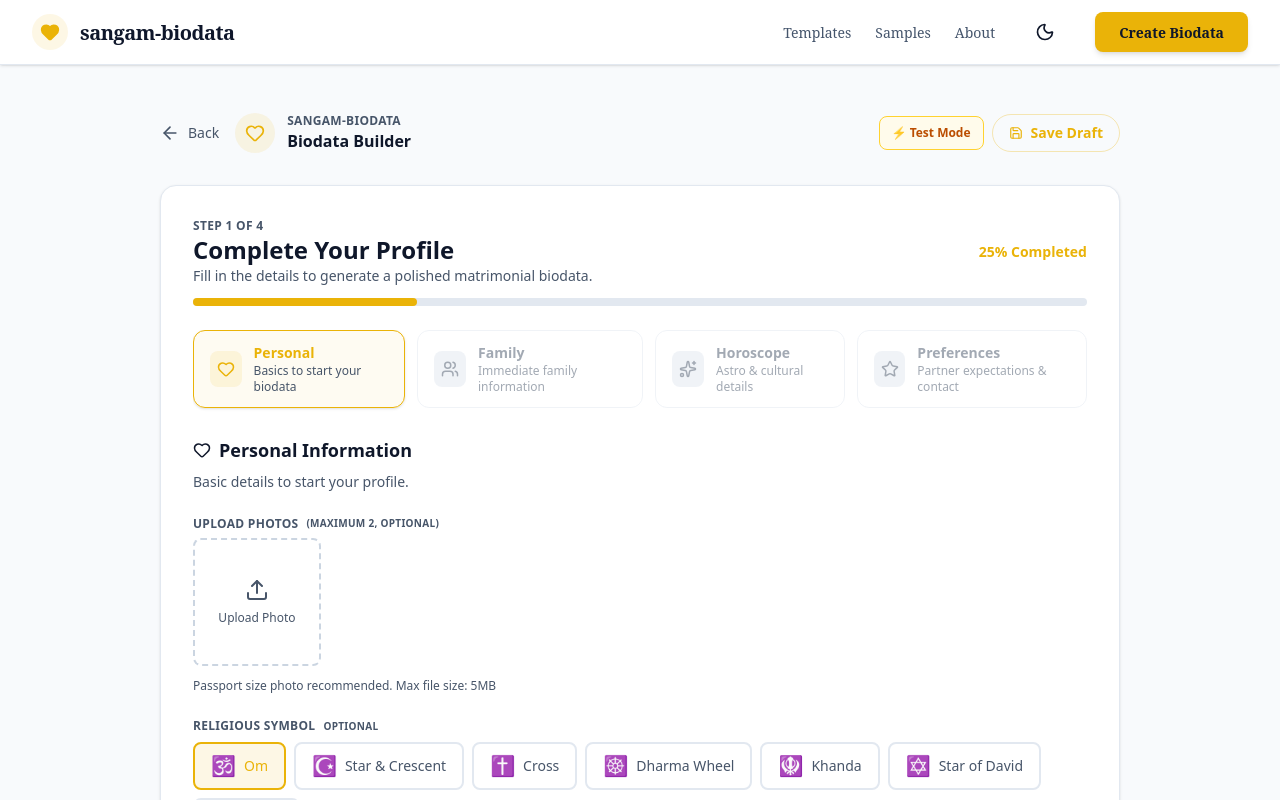
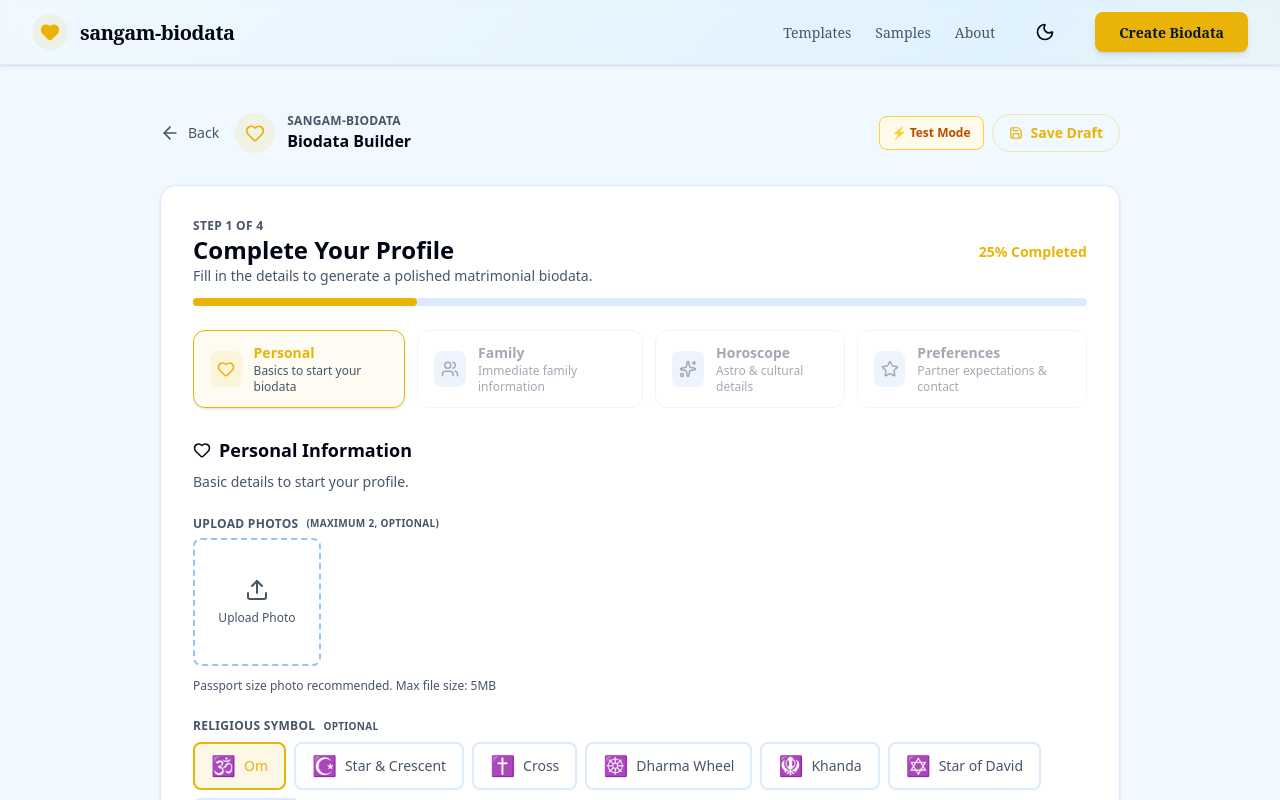
Before and after one commit to yogeshu/sangam-biodata, a Next.js app in the folder vivahbiodata/: page /create in a window 1280 px wide. Shown: the top 800 px of the page. Built offline with nearby package versions, Linux system fonts and the light colour scheme.

Commit message:
feat: update UI components with new color scheme and styles for improved accessibility and aesthetics

```diff
--- a/vivahbiodata/app/faq/page.tsx
+++ b/vivahbiodata/app/faq/page.tsx
@@ -161,6 +161,7 @@ export default function FAQPage() {
           q: 'Can I use sangam-biodata for commercial purposes?',
           a: 'sangam-biodata is designed for personal use. If you\'re a matchmaker or business interested in using our service commercially, please contact us for partnership opportunities.',
         },
+      ],
     },
   ];
 
@@ -261,7 +262,7 @@ export default function FAQPage() {
                       >
                         <button
                           onClick={() => toggleQuestion(currentIndex)}
-                          className="w-full flex items-center justify-between gap-4 p-4 text-left hover:bg-background-light transition"
+                          className="w-full flex items-center justify-between gap-4 p-4 text-left hover:bg-white/50 dark:hover:bg-midnight-accent/50 transition"
                         >
                           <span className="font-semibold text-text-main text-sm md:text-base">
                             {faq.q}
@@ -273,7 +274,7 @@ export default function FAQPage() {
                           )}
                         </button>
                         {isOpen && (
-                          <div className="px-4 pb-4 text-sm md:text-base text-text-muted leading-relaxed border-t border-border-soft bg-background-light/50 pt-4">
+                          <div className="px-4 pb-4 text-sm md:text-base text-text-muted leading-relaxed border-t border-border-soft bg-white/50 dark:bg-midnight-accent/30 pt-4">
                             {faq.a}
                           </div>
                         )}
--- a/vivahbiodata/app/globals.css
+++ b/vivahbiodata/app/globals.css
@@ -1,40 +1,64 @@
 @import "tailwindcss";
 /* disabled es */
 @theme global {
-  /* 1. Your Custom Colors - Royal Midnight Theme */
+  /* 1. Your Custom Colors - Warm Sky & Deep Night Theme */
   --color-primary: #EAB308;
   --color-primary-dark: #CA8A04;
 
-  --color-background-light: #F8FAFC;
-  --color-background-dark: #0F172A;
+  /* Light theme: Warm sky blue with subtle gradient */
+  --color-background-light: #F0F9FF;
+  --color-background-light-alt: #FFFBEB;
+  --color-background-dark: #0A1628;
+  --color-background-dark-alt: #0F1D35;
 
-  --color-text-main: #0F172A;
+  --color-text-main: #020617;
   --color-text-muted: #475569;
 
-  --color-border-soft: #E2E8F0;
-  --color-border-strong: #CBD5E1;
+  --color-border-soft: #DBEAFE;
+  --color-border-strong: #93C5FD;
 
   /* 2. Your Fonts */
   --font-display: "Noto Serif", serif;
   --font-body: "Noto Sans", sans-serif;
 }
 
-/* 3. Global Reset */
+/* 3. Global Reset with Gradient Background */
 body {
-  background-color: var(--color-background-light);
+  background: linear-gradient(135deg, var(--color-background-light) 0%, #E0F2FE 50%, var(--color-background-light-alt) 100%);
+  background-attachment: fixed;
   color: var(--color-text-main);
   font-family: var(--font-display);
+  min-height: 100vh;
 }
 
-/* 4. Dark Mode Overrides */
+/* 4. Dark Mode Overrides - Rich Dark Blue with Premium Feel */
 .dark {
-  --color-text-main: #F8FAFC;
+  --color-text-main: #FFFFFF;
   --color-text-muted: #CBD5E1;
-  --color-border-soft: #334155;
-  --color-border-strong: #475569;
+  --color-border-soft: #1E3A5F;
+  --color-border-strong: #2E5A8F;
+  --color-background-light: #0F1D35;
 }
 
 .dark body {
-  background-color: var(--color-background-dark);
-  color: var(--color-text-main);
+  background: linear-gradient(135deg, #0A1628 0%, #0F1D35 50%, #1A2942 100%);
+  background-image:
+    radial-gradient(circle at 20% 20%, rgba(234, 179, 8, 0.05) 0%, transparent 50%),
+    radial-gradient(circle at 80% 80%, rgba(59, 130, 246, 0.05) 0%, transparent 50%),
+    repeating-linear-gradient(0deg, transparent, transparent 2px, rgba(255, 255, 255, 0.02) 2px, rgba(255, 255, 255, 0.02) 4px);
+  background-attachment: fixed;
+  color: #FFFFFF;
 }
+
+/* Override text colors in dark mode */
+.dark .text-text-main {
+  color: #FFFFFF !important;
+}
+
+.dark .text-text-muted {
+  color: #CBD5E1 !important;
+}
+
+.dark .text-primary {
+  color: #EAB308 !important;
+}
--- a/vivahbiodata/app/preview/page.tsx
+++ b/vivahbiodata/app/preview/page.tsx
@@ -394,7 +394,7 @@ function PreviewPageContent() {
               <button
                 onClick={handleDownloadImage}
                 disabled={isImageDownloading || !isConfirmed}
-                className="w-full flex items-center justify-center gap-2 px-4 py-3 bg-slate-900 text-white font-semibold rounded-lg hover:bg-slate-800 transition disabled:opacity-50 disabled:cursor-not-allowed"
+                className="w-full flex items-center justify-center gap-2 px-4 py-3 bg-midnight-accent text-white font-semibold rounded-lg hover:bg-midnight-accent/80 transition disabled:opacity-50 disabled:cursor-not-allowed"
               >
                 <Image size={18} />
                 {isImageDownloading ? "Generating Image..." : "Download Image"}
--- a/vivahbiodata/components/landing/Header.tsx
+++ b/vivahbiodata/components/landing/Header.tsx
@@ -35,7 +35,7 @@ const Header = () => {
   const isActive = (href: string) => pathname === href;
 
   return (
-    <div className="w-full border-b border-solid border-slate-200 dark:border-border-soft bg-white dark:bg-background-dark sticky top-0 z-50 transition-colors duration-300 shadow-sm">
+    <div className="w-full border-b border-solid border-border-soft dark:bg-background-dark/95 backdrop-blur-sm sticky top-0 z-50 transition-colors duration-300 shadow-sm">
       <div className="flex justify-center">
         <div className="flex w-full max-w-[1280px] items-center justify-between px-4 py-3 md:px-8">
 
@@ -44,7 +44,7 @@ const Header = () => {
             <div className="size-9 flex items-center justify-center rounded-full bg-primary/10 text-primary">
               <Heart size={20} fill="currentColor" />
             </div>
-            <h2 className="text-slate-900 dark:text-white text-xl font-bold leading-tight tracking-tight">
+            <h2 className="text-text-main text-xl font-bold leading-tight tracking-tight">
               sangam-biodata
             </h2>
           </Link>
@@ -59,7 +59,7 @@ const Header = () => {
                   className={`text-sm font-medium leading-normal transition-colors ${
                     isActive(item.href)
                       ? "text-primary font-semibold"
-                      : "text-slate-600 dark:text-slate-400 hover:text-primary"
+                      : "text-text-muted hover:text-primary"
                   }`}
                 >
                   {item.label}
@@ -111,7 +111,7 @@ const Header = () => {
 
       {/* Mobile Menu Dropdown */}
       {isMobileMenuOpen && (
-        <div className="md:hidden absolute top-full left-0 w-full bg-white dark:bg-background-dark border-b border-border-soft shadow-lg py-4 px-4 flex flex-col gap-4 animate-in slide-in-from-top-2">
+        <div className="md:hidden absolute top-full left-0 w-full bg-white/95 dark:bg-background-dark/95 backdrop-blur-sm border-b border-border-soft shadow-lg py-4 px-4 flex flex-col gap-4 animate-in slide-in-from-top-2">
           {navLinks.map((item) => (
             <Link
               key={item.label}
--- a/vivahbiodata/components/landing/Hero.tsx
+++ b/vivahbiodata/components/landing/Hero.tsx
@@ -25,7 +25,7 @@ const Hero = () => {
               <a href='/templates' className="flex min-w-[160px] cursor-pointer items-center justify-center rounded-lg h-12 px-8 bg-primary hover:bg-primary-dark transition-all shadow-lg shadow-primary/20 text-background-dark dark:text-background-dark text-base font-bold">
                 Create Biodata
               </a>
-              <a href='/samples' className="flex min-w-[160px] cursor-pointer items-center justify-center rounded-lg h-12 px-8 bg-white dark:bg-slate-800 border border-slate-300 dark:border-slate-600 text-slate-900 dark:text-white hover:bg-slate-50 dark:hover:bg-slate-700 transition-all text-base font-bold">
+              <a href='/samples' className="flex min-w-[160px] cursor-pointer items-center justify-center rounded-lg h-12 px-8  dark:bg-midnight-accent border border-border-soft text-text-main hover:bg-background-light dark:hover:bg-midnight-accent/80 transition-all text-base font-bold">
                 View Samples
               </a>
             </div>
--- a/vivahbiodata/components/landing/TemplateGallery.tsx
+++ b/vivahbiodata/components/landing/TemplateGallery.tsx
@@ -8,7 +8,7 @@ const TemplateGallery = () => {
   ];
 
   return (
-    <div className="w-full bg-slate-900 dark:bg-slate-800 py-16 transition-colors">
+    <div className="w-full bg-midnight-accent dark:bg-background-dark py-16 transition-colors">
       <div className="max-w-[960px] mx-auto px-4 md:px-10">
         <div className="flex flex-col md:flex-row justify-between items-end mb-10 gap-6">
           <div className="flex flex-col gap-4 max-w-[600px]">
@@ -19,7 +19,7 @@ const TemplateGallery = () => {
               Choose a design that reflects your personality and tradition. From classic auspicious reds to modern minimal styles.
             </p>
           </div>
-          <button className="flex items-center justify-center rounded-lg h-10 px-5 border border-gray-400 text-gray-300 hover:bg-white hover:text-slate-900 transition-colors text-sm font-bold w-fit whitespace-nowrap">
+          <button className="flex items-center justify-center rounded-lg h-10 px-5 border border-gray-400 text-gray-300 hover:bg-white hover:text-text-main transition-colors text-sm font-bold w-fit whitespace-nowrap">
             View all templates
           </button>
         </div>
--- a/vivahbiodata/components/ui/TemplatePreviewModal.tsx
+++ b/vivahbiodata/components/ui/TemplatePreviewModal.tsx
@@ -34,7 +34,7 @@ export default function TemplatePreviewModal({
     <div className="fixed inset-0 z-50 flex items-center justify-center bg-black/50 backdrop-blur-sm p-4">
       <div className="relative w-full max-w-6xl max-h-[90vh] bg-white rounded-2xl shadow-2xl overflow-hidden flex flex-col">
         {/* Header */}
-        <div className="flex items-center justify-between px-6 py-4 border-b border-border-soft bg-background-light">
+        <div className="flex items-center justify-between px-6 py-4 border-b border-border-soft bg-white dark:bg-midnight-accent">
           <div>
             <h2 className="text-2xl font-bold text-text-main flex items-center gap-3">
               {template.name}
@@ -123,7 +123,7 @@ export default function TemplatePreviewModal({
               )}
 
               {/* Template Details */}
-              <div className="bg-background-light rounded-lg p-4 space-y-3">
+              <div className="bg-white dark:bg-midnight-accent rounded-lg p-4 space-y-3 shadow-sm border border-border-soft">
                 <h3 className="font-semibold text-text-main">Template Features</h3>
                 <ul className="space-y-2 text-sm text-text-muted">
                   <li className="flex items-start gap-2">
--- a/vivahbiodata/tailwind.config.ts
+++ b/vivahbiodata/tailwind.config.ts
@@ -1,27 +1,26 @@
 import type { Config } from "tailwindcss";
 
 const config: Config = {
-  // 👇 THIS LINE IS MISSING OR INCORRECT
   darkMode: "class",
 
   content: [
-    "./src/pages/**/*.{js,ts,jsx,tsx,mdx}",
-    "./src/components/**/*.{js,ts,jsx,tsx,mdx}",
-    "./src/app/**/*.{js,ts,jsx,tsx,mdx}",
+    "./app/**/*.{js,ts,jsx,tsx,mdx}",
+    "./components/**/*.{js,ts,jsx,tsx,mdx}",
+    "./lib/**/*.{js,ts,jsx,tsx,mdx}",
   ],
   theme: {
     extend: {
       colors: {
-        "primary": "var(--color-primary)",
-        "primary-dark": "var(--color-primary-dark)",
-        "background-light": "var(--color-background-light)",
-        "background-dark": "var(--color-background-dark)",
-        "text-main": "var(--color-text-main)",
-        "text-muted": "var(--color-text-muted)",
-        "border-soft": "var(--color-border-soft)",
-        "border-strong": "var(--color-border-strong)",
-        "midnight-accent": "#1E293B",
-        "midnight-border": "#334155",
+        "primary": "#EAB308",
+        "primary-dark": "#CA8A04",
+        "background-light": "#F0F9FF",
+        "background-dark": "#0A1628",
+        "text-main": "#020617",
+        "text-muted": "#475569",
+        "border-soft": "#DBEAFE",
+        "border-strong": "#93C5FD",
+        "midnight-accent": "#0F1D35",
+        "midnight-border": "#1E3A5F",
       },
       fontFamily: {
         "display": ["var(--font-noto-serif)", "serif"],
```
Also changed, not shown: vivahbiodata/app/create/page.tsx (+8 -8 lines), vivahbiodata/app/drafts/page.tsx (+16 -17 lines), vivahbiodata/app/templates/page.tsx (+15 -15 lines), vivahbiodata/components/landing/Features.tsx (+6 -7 lines).
